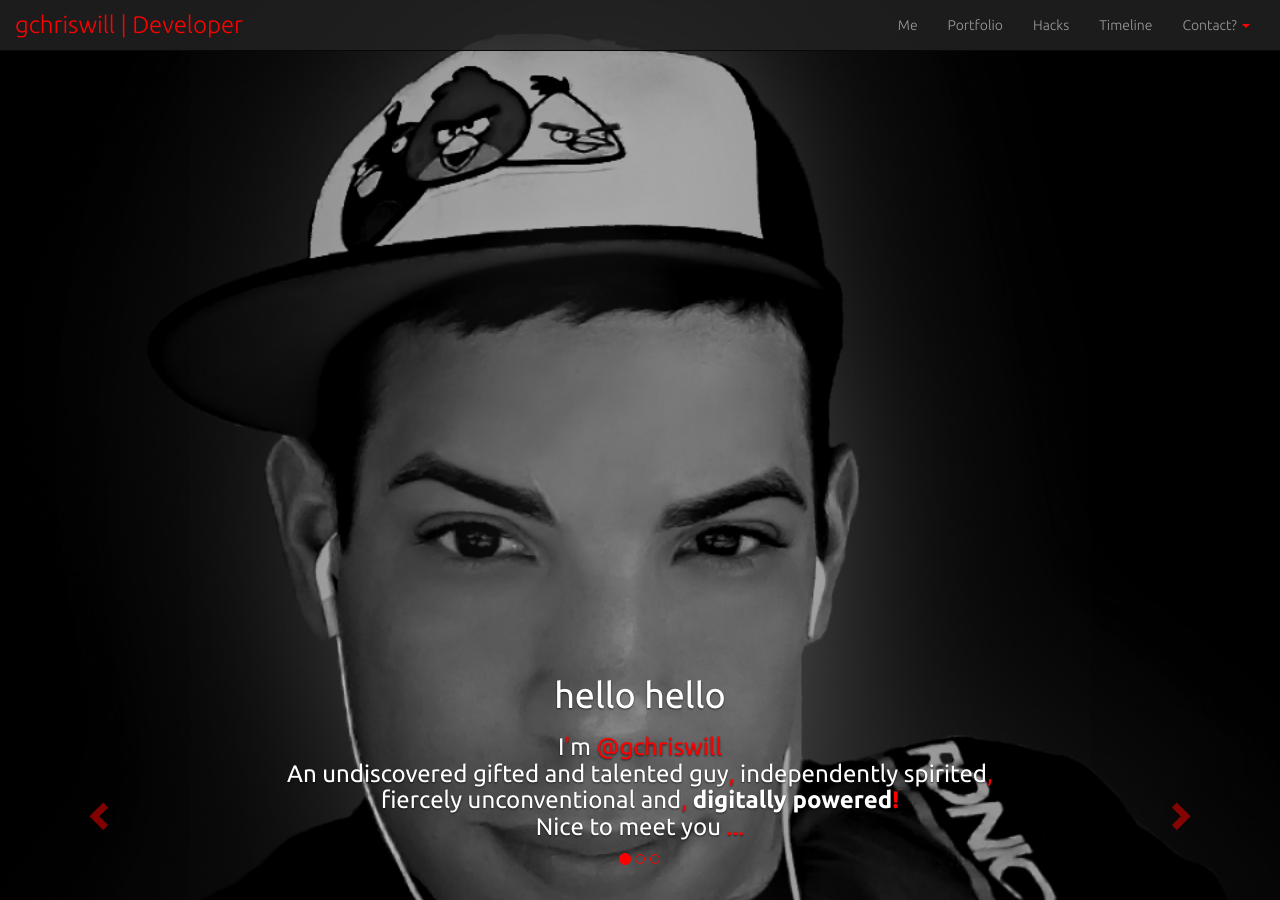
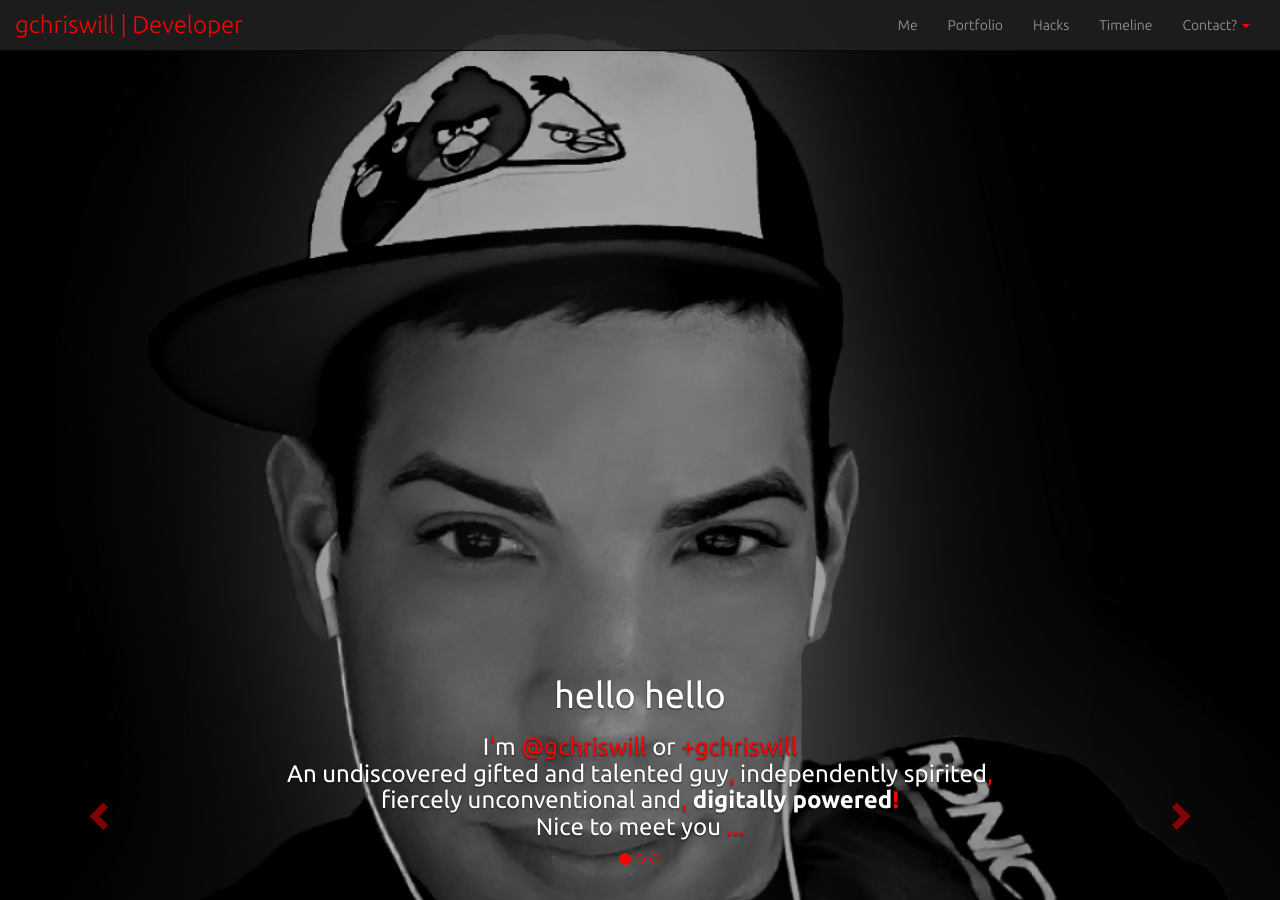
Before and after one commit to gchriswill/gchriswill.github.io, a Jekyll site: the page built from index.html, in a window 1280 px wide. Built offline with Jekyll 4.4.1, drawn with Linux system fonts in a browser that asks for light colours; nearby versions of some CDN libraries; Markdown is read by kramdown in place of the engine named in the settings.

Commit message:
Tweaking the SEO markup 4

```diff
--- a/index.html
+++ b/index.html
@@ -32,11 +32,11 @@
 
 			<div class="carousel-caption">
 
-				<h3 class="hidden-sm hidden-md hidden-lg textAnimation_1i1">Hi<span class="red_punctuation">!</span> I<span class="red_punctuation">'</span>m <a itemprop="name" href="https://twitter.com/gchriswill">@gchriswill</a></h3>
+				<h3 class="hidden-sm hidden-md hidden-lg textAnimation_1i1">Hi<span class="red_punctuation">!</span> I<span class="red_punctuation">'</span>m <a itemprop="name" href="https://twitter.com/gchriswill">@gchriswill</a> or <a itemprop="name" href="https://plus.google.com/u/0/103403313099983008189?rel=author">+gchriswill</a></h3>
 
 				<h1 class="hidden-xs textAnimation_1i1">hello hello</h1>
 
-				<h3 class="hidden-xs textAnimation_1i2" itemprop="description" >I<span class="red_punctuation">'</span>m <a itemprop="alternateName" href="https://twitter.com/gchriswill" class="twitter_link" >@gchriswill</a><br>An undiscovered gifted and talented guy<span class="red_punctuation">,</span> independently spirited<span class="red_punctuation">,</span> fiercely unconventional and<span class="red_punctuation">,</span> <strong>digitally powered<span class="red_punctuation">!</span></strong><br>Nice to meet you<span class="red_punctuation"> ...</span></h3>
+				<h3 class="hidden-xs textAnimation_1i2" itemprop="description" >I<span class="red_punctuation">'</span>m <a itemprop="alternateName" href="https://twitter.com/gchriswill" class="twitter_link" >@gchriswill</a> or <a itemprop="name" href="https://plus.google.com/u/0/103403313099983008189?rel=author">+gchriswill</a><br>An undiscovered gifted and talented guy<span class="red_punctuation">,</span> independently spirited<span class="red_punctuation">,</span> fiercely unconventional and<span class="red_punctuation">,</span> <strong>digitally powered<span class="red_punctuation">!</span></strong><br>Nice to meet you<span class="red_punctuation"> ...</span></h3>
 
 			</div>
 
```
